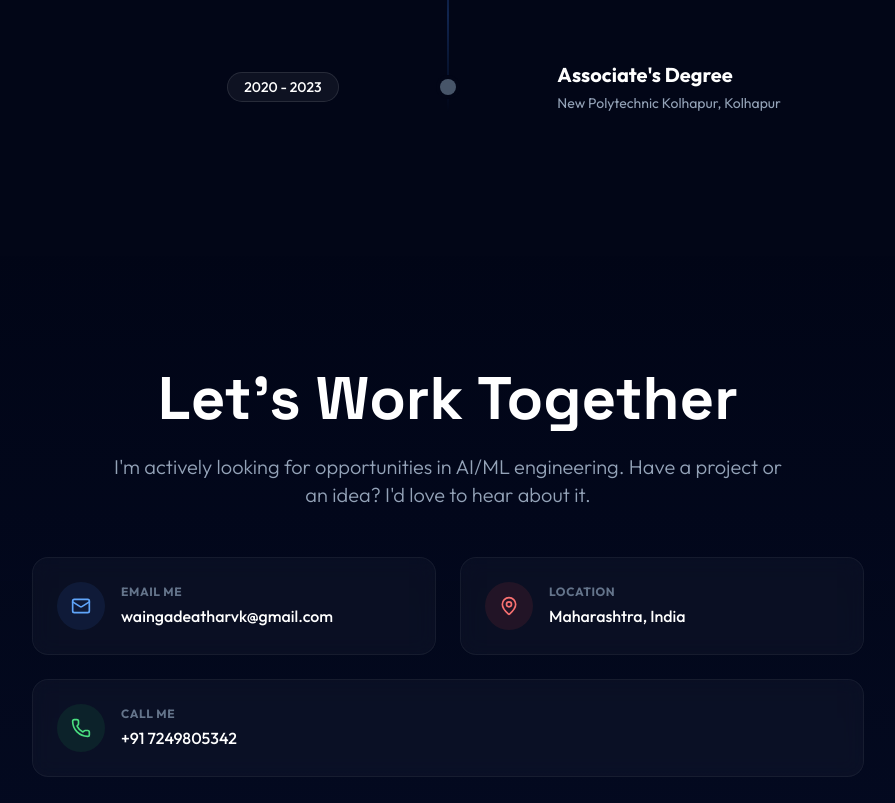
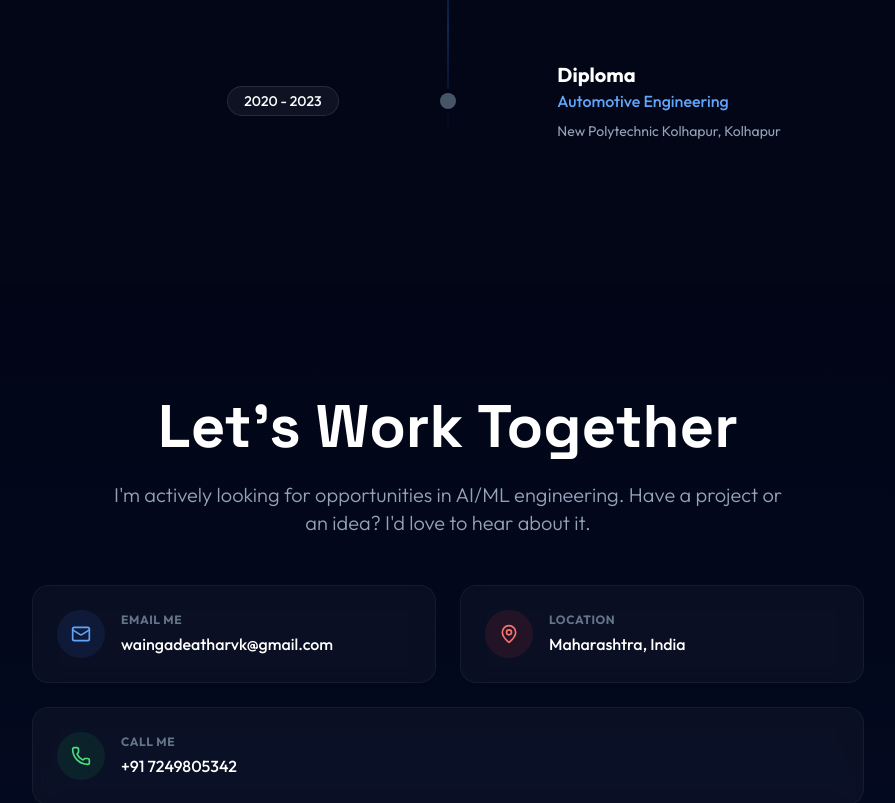
Before and after one commit to Atharv-waingade/Portfolio, a plain HTML site: page index.html in a window 1280 px wide. Shown: the part 3646-4449 px from the top of the page, without its empty margins (192-1087 px from the left). Drawn offline with nearby package versions, Linux system fonts and the light colour scheme; animation ran at ten frames a second.

Commit message:
Update index page

```diff
--- a/index.html
+++ b/index.html
@@ -503,7 +503,8 @@
                                 2020 - 2023
                             </span>
                         </div>
-                        <h3 class="text-xl font-bold text-white">Associate's Degree</h3>
+                        <h3 class="text-xl font-bold text-white">Diploma</h3>
+                        <h4 class="text-blue-400 font-medium mb-2">Automotive Engineering</h4>
                         <p class="text-slate-400 text-sm mt-1">New Polytechnic Kolhapur, Kolhapur</p>
                     </div>
                 </div>
```
